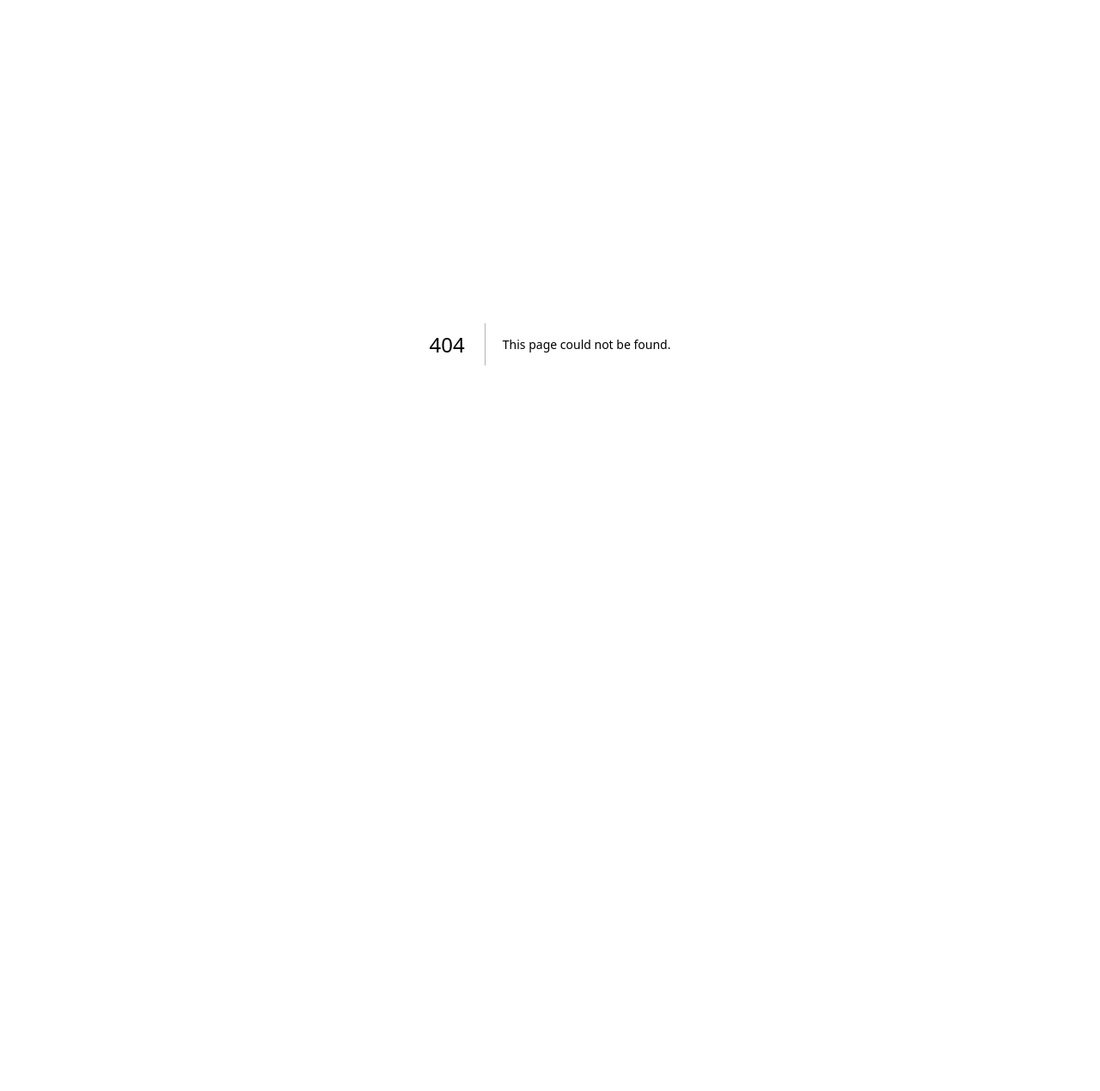
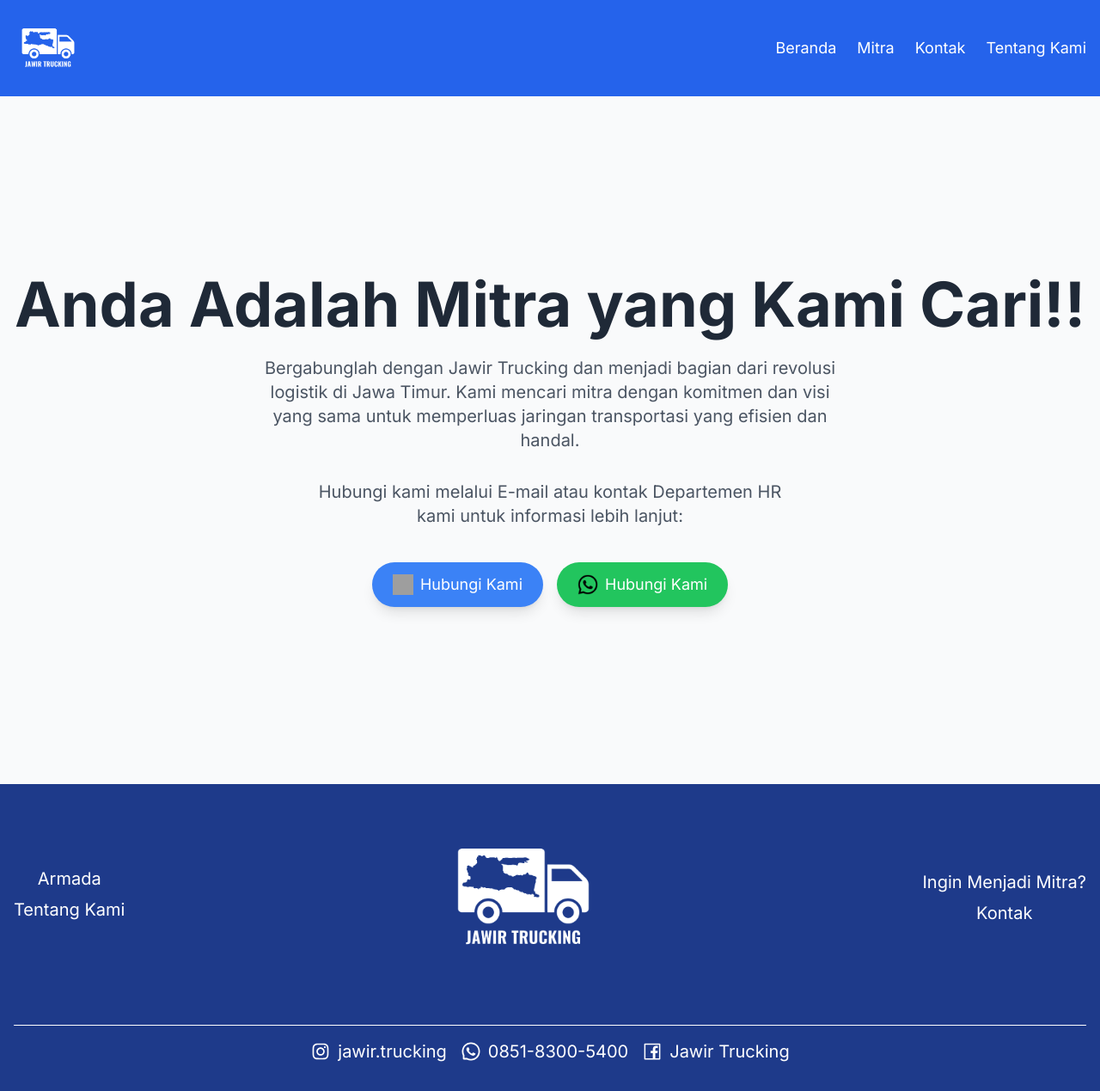
Before and after one commit to Ghavio1516/jawirtrucking, a Next.js app: page /contact-us in a window 1280 px wide. Before the commit this address had no page. Shown: the whole page at 86% size. Before the commit the page ends 800 px from the top, so only its background shows below. Built offline with nearby package versions, Linux system fonts and the light colour scheme; grey boxes are pictures that could not be loaded.

Commit message:
rounded button, kontak page, finishing header

```diff
--- /dev/null
+++ b/app/contact-us/page.js
@@ -0,0 +1,42 @@
+'use client';
+import { AiOutlineMail, AiOutlineWhatsApp } from 'react-icons/ai';
+import Navbar from "../../components/Navbar";
+import Footer from "../../components/Footer";
+export default function ContactUs() {
+  return (
+    <div className="flex flex-col min-h-screen text-black font-roboto">
+        <Navbar />
+        <div className="flex flex-col items-center justify-center min-h-screen bg-gray-50">
+        <div className="text-center">
+            <h1 className="text-4xl md:text-7xl font-bold font-oswald text-gray-800 mb-6">
+            Anda Adalah Mitra yang Kami Cari!!
+            </h1>
+            <p className="text-lg md:text-xl text-gray-600 max-w-2xl mx-auto mb-8 font-roboto">
+            Bergabunglah dengan Jawir Trucking dan menjadi bagian dari revolusi logistik di Jawa Timur. Kami mencari mitra dengan komitmen dan visi yang sama untuk memperluas jaringan transportasi yang efisien dan handal.
+            </p>
+            <p className="text-lg md:text-xl text-gray-600 max-w-xl mx-auto mb-10 font-roboto">
+            Hubungi kami melalui E-mail atau kontak Departemen HR kami untuk informasi lebih lanjut:
+            </p>
+            <div className="flex justify-center gap-4">
+  <button
+    onClick={() => window.location.href = 'mailto:hr@jawirtrucking.id'}
+    className="bg-blue-500 text-white px-6 py-3 rounded-full text-lg shadow-lg hover:bg-blue-600 flex items-center gap-2"
+  >
+    <img src="/mail.png" alt="Email Icon" className="w-6 h-6" />
+    Hubungi Kami
+  </button>
+  <button
+    onClick={() => window.location.href = 'https://wa.me/6285183005400'}
+    className="bg-green-500 text-white px-6 py-3 rounded-full text-lg shadow-lg hover:bg-green-600 flex items-center gap-2"
+  >
+    <img src="/whatsapp.png" alt="WhatsApp Icon" className="w-6 h-6" />
+    Hubungi Kami
+  </button>
+</div>
+
+        </div>
+        </div>
+        <Footer />
+    </div>
+  );
+}
--- a/app/mitra/page.js
+++ b/app/mitra/page.js
@@ -91,7 +91,7 @@ const Mitra = () => {
           </p>
           <button
             onClick={() => scrollToSection('ketentuan-mitra')}
-            className="mt-8 bg-blue-500 text-white px-6 py-3 rounded-lg text-lg shadow-lg hover:bg-blue-600"
+            className="mt-8 bg-blue-500 text-white px-6 py-3 rounded-full text-lg shadow-lg hover:bg-blue-600"
           >
             Pelajari Lebih Lanjut
           </button>
@@ -149,19 +149,20 @@ const Mitra = () => {
             <div className="flex justify-center gap-4">
               <a
                 href="mailto:hr@jawirtrucking.id"
-                className="bg-blue-500 text-white px-6 py-3 rounded-lg text-lg shadow-lg hover:bg-blue-600 flex items-center gap-2"
+                className="bg-blue-500 text-white px-6 py-3 rounded-full text-lg shadow-lg hover:bg-blue-600 flex items-center gap-2"
               >
                 <img src="/mail.png" alt="Email Icon" className="w-6 h-6" />
                 Hubungi Kami
               </a>
               <a
                 href="https://wa.me/6285183005400"
-                className="bg-green-500 text-white px-6 py-3 rounded-lg text-lg shadow-lg hover:bg-green-600 flex items-center gap-2"
+                className="bg-green-500 text-white px-6 py-3 rounded-full text-lg shadow-lg hover:bg-green-600 flex items-center gap-2"
               >
                 <img src="/whatsapp.png" alt="WhatsApp Icon" className="w-6 h-6" />
                 Hubungi Kami
               </a>
             </div>
+
           </div>
         </div>
       </div>
@@ -178,7 +179,7 @@ const Mitra = () => {
           background-image: url('/KandangTruck2.jpg');
           background-size: cover;
           background-repeat: no-repeat;
-          opacity: 0.5;
+          opacity: 0.45;
           animation: slideBackground1 20s linear infinite alternate;
         }
 
@@ -189,7 +190,7 @@ const Mitra = () => {
           background-image: url('/KandangTruck4.jpg');
           background-size: cover;
           background-repeat: no-repeat;
-          opacity: 0.5;
+          opacity: 0.45;
           animation: slideBackground2 20s linear infinite alternate;
         }
 
--- a/app/page.js
+++ b/app/page.js
@@ -87,7 +87,7 @@ export default function Page() {
           </h1>
           <button
             onClick={() => scrollToSection('layanan')}
-            className="mt-8 bg-blue-500 text-white px-6 py-3 rounded-lg text-lg shadow-lg hover:bg-blue-600"
+            className="mt-8 bg-blue-500 text-white px-6 py-3 rounded-full text-lg shadow-lg hover:bg-blue-600"
           >
             Pelajari Lebih Lanjut
           </button>
@@ -109,7 +109,7 @@ export default function Page() {
           </p>
           <button
             onClick={() => scrollToSection('armada-kami')}
-            className="mt-8 bg-blue-500 text-white px-6 py-3 rounded-lg text-lg shadow-lg hover:bg-blue-600"
+            className="mt-8 bg-blue-500 text-white px-6 py-3 rounded-full text-lg shadow-lg hover:bg-blue-600"
           >
             Armada Kami
           </button>
@@ -144,7 +144,7 @@ export default function Page() {
                     <p className="text-center text-sm font-roboto text-gray-800 mt-2">{item.price}</p>
                   )}
                   {expandedIndex !== index && (
-                    <p className="text-center text-xs font-roboto text-gray-500 mt-2">Klik untuk menampilkan contoh quote harga</p>
+                    <p className="text-center text-xs font-roboto text-gray-500 mt-2">Tekan untuk menampilkan contoh quote harga</p>
                   )}
                 </div>
               </div>
@@ -166,11 +166,14 @@ export default function Page() {
           <h1 className="text-4xl md:text-6xl text-white text-center mb-5 font-oswald" style={{ textShadow: '2px 2px 4px rgba(0, 0, 0, 0.5)' }}>
             Ingin Menjadi Mitra Jawir Trucking?
           </h1>
-          <Link href="/mitra" legacyBehavior>
-            <a className="bg-blue-500 text-white px-5 py-3 rounded-lg text-lg shadow-lg hover:bg-blue-600 font-roboto">
-              Pelajari Kemitraan
-            </a>
-          </Link>
+          <button
+            onClick={() => window.location.href = '/mitra'}
+            className="mt-8 bg-blue-500 text-white px-6 py-3 rounded-full text-lg shadow-lg hover:bg-blue-600"
+          >
+            Pelajari Kemitraan
+          </button>
+
+
         </div>
       </div>
 
@@ -183,7 +186,7 @@ export default function Page() {
           background-image: url('/peta.png');
           background-size: cover;
           background-repeat: no-repeat;
-          opacity: 0.5;
+          opacity: 0.45;
           animation: slideBackground1 20s linear infinite alternate;
         }
 
@@ -194,7 +197,7 @@ export default function Page() {
           background-image: url('/KandangTruck3.jpg');
           background-size: cover;
           background-repeat: no-repeat;
-          opacity: 0.5;
+          opacity: 0.45;
           animation: slideBackground2 20s linear infinite alternate;
         }
 
@@ -205,7 +208,7 @@ export default function Page() {
           background-image: url('/KandangTruck4.jpg');
           background-size: cover;
           background-repeat: no-repeat;
-          opacity: 0.5;
+          opacity: 0.45;
           animation: slideBackground2 20s linear infinite alternate;
         }
 
--- a/app/tentang-kami/page.js
+++ b/app/tentang-kami/page.js
@@ -57,7 +57,7 @@ const TentangKami = () => {
           background-image: url('/peta.png');
           background-size: cover;
           background-repeat: no-repeat;
-          opacity: 0.5;
+          opacity: 0.45;
           animation: slideBackground 20s linear infinite alternate;
         }
 
--- a/components/Footer.js
+++ b/components/Footer.js
@@ -1,4 +1,3 @@
-// components/Footer.js
 import Image from 'next/image';
 import Link from 'next/link';
 import { AiOutlineInstagram, AiOutlineWhatsApp, AiOutlineFacebook } from 'react-icons/ai';
@@ -9,10 +8,10 @@ export default function Footer() {
       <div className="container mx-auto px-4">
         <div className="flex flex-wrap justify-between items-center">
           <div className="flex flex-col items-center mb-4 w-full md:w-auto">
-            <Link href="/#armada-kami" className="mb-2 hover:underline text-center">
+            <Link href="/#armada-kami" className="mb-2 hover:underline text-center text-xl">
               Armada
             </Link>
-            <Link href="tentang-kami" className="mb-2 hover:underline text-center">
+            <Link href="tentang-kami" className="mb-2 hover:underline text-center text-xl">
               Tentang Kami
             </Link>
           </div>
@@ -20,23 +19,23 @@ export default function Footer() {
             <Image src="/logo.png" alt="Jawir Trucking Logo" width={200} height={200} />
           </div>
           <div className="flex flex-col items-center mb-4 w-full md:w-auto">
-            <p className="mb-2">Ingin Menjadi Mitra?</p>
-            <Link href="/mitra" className="hover:underline text-center">
+            <p className="mb-2 text-xl">Ingin Menjadi Mitra?</p>
+            <Link href="/contact-us" className="hover:underline text-center text-xl">
               Kontak
             </Link>
           </div>
         </div>
         <div className="border-t border-white mt-8"></div>
         <div className="flex flex-wrap justify-center mt-4 space-x-4">
-          <a href="https://www.instagram.com/jawir.trucking/" className="flex items-center space-x-2 hover:underline">
+          <a href="https://www.instagram.com/jawir.trucking/" className="flex items-center space-x-2 hover:underline text-xl">
             <AiOutlineInstagram className="text-2xl" />
             <span className="hidden md:inline">jawir.trucking</span>
           </a>
-          <a href="https://wa.me/6285183005400" className="flex items-center space-x-2 hover:underline">
+          <a href="https://wa.me/6285183005400" className="flex items-center space-x-2 hover:underline text-xl">
             <AiOutlineWhatsApp className="text-2xl" />
             <span className="hidden md:inline">0851-8300-5400</span>
           </a>
-          <a href="https://www.facebook.com/people/Jawir-Trucking/61561186393034/" className="flex items-center space-x-2 hover:underline">
+          <a href="https://www.facebook.com/people/Jawir-Trucking/61561186393034/" className="flex items-center space-x-2 hover:underline text-xl">
             <AiOutlineFacebook className="text-2xl" />
             <span className="hidden md:inline">Jawir Trucking</span>
           </a>
--- a/components/Navbar.js
+++ b/components/Navbar.js
@@ -14,10 +14,13 @@ const Navbar = () => {
     <nav className="flex justify-between items-center bg-blue-600 p-4 relative">
       <div className="flex flex-col">
         <Link href="/" legacyBehavior>
-          <a className="text-white text-xl font-bold">Jawir Trucking</a>
+          <a>
+            <img src="/logo.png" alt="Jawir Trucking Logo" className="h-20 w-auto" />
+          </a>
         </Link>
-        <p className="text-gray-300 text-sm">Jawa Timur Trucking</p>
       </div>
+
+
       <ul className="hidden md:flex gap-6 m-0 p-0">
         <li className="text-white text-lg">
           <Link href="/" legacyBehavior>
@@ -27,6 +30,11 @@ const Navbar = () => {
         <li className="text-white text-lg">
           <Link href="/mitra" legacyBehavior>
             <a>Mitra</a>
+          </Link>
+        </li>
+        <li className="text-white text-lg">
+          <Link href="/contact-us" legacyBehavior>
+            <a>Kontak</a>
           </Link>
         </li>
         <li className="text-white text-lg">
```
